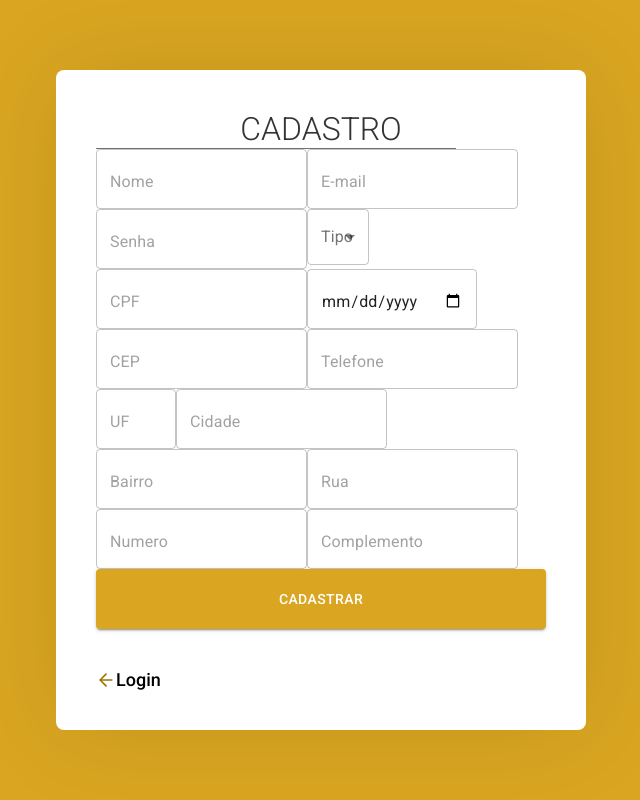
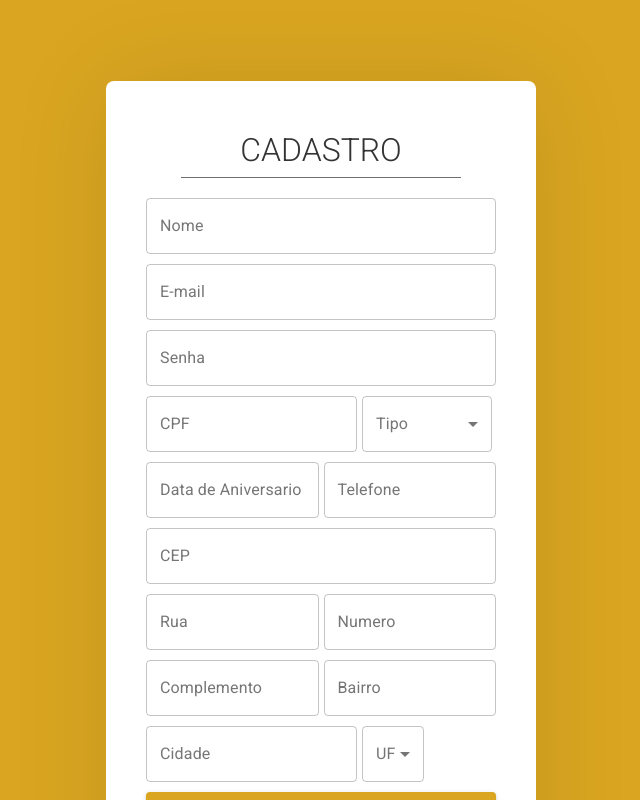
Before and after one commit to cpejr/frontEnd-dildoSystem, a React (Create React App) app: page /register in a window 1280 px wide. Shown: the top 800 px of the page, without its empty margins (319-959 px from the left). Built offline with nearby package versions, Linux system fonts and the light colour scheme.

Commit message:
Página de cadastro arrumada

```diff
--- a/public/index.html
+++ b/public/index.html
@@ -1,5 +1,6 @@
 <!DOCTYPE html>
 <html lang="en">
+
 <head>
   <meta charset="utf-8" />
   <link rel="icon" href="%PUBLIC_URL%/favicon.ico" />
@@ -7,10 +8,24 @@
   <meta name="theme-color" content="#000000" />
 
   <title>Dildo System</title>
+
+  <script src="https://code.jquery.com/jquery-3.4.1.slim.min.js"
+    integrity="sha384-J6qa4849blE2+poT4WnyKhv5vZF5SrPo0iEjwBvKU7imGFAV0wwj1yYfoRSJoZ+n"
+    crossorigin="anonymous"></script>
+  <script src="https://cdn.jsdelivr.net/npm/popper.js@1.16.0/dist/umd/popper.min.js"
+    integrity="sha384-Q6E9RHvbIyZFJoft+2mJbHaEWldlvI9IOYy5n3zV9zzTtmI3UksdQRVvoxMfooAo"
+    crossorigin="anonymous"></script>
+  <script src="https://stackpath.bootstrapcdn.com/bootstrap/4.4.1/js/bootstrap.min.js"
+    integrity="sha384-wfSDF2E50Y2D1uUdj0O3uMBJnjuUD4Ih7YwaYd1iqfktj0Uod8GCExl3Og8ifwB6"
+    crossorigin="anonymous"></script>
+  <link href="https://fonts.googleapis.com/css2?family=Roboto:wght@100;400;500;700&display=swap" rel="stylesheet" />
+  <link rel="stylesheet" href="https://stackpath.bootstrapcdn.com/bootstrap/4.4.1/css/bootstrap.min.css" integrity="sha384-Vkoo8x4CGsO3+Hhxv8T/Q5PaXtkKtu6ug5TOeNV6gBiFeWPGFN9MuhOf23Q9Ifjh" crossorigin="anonymous">
 </head>
+
 <body>
   <noscript>You need to enable JavaScript to run this app.</noscript>
   <div id="root"></div>
 
 </body>
+
 </html>
--- a/src/App.js
+++ b/src/App.js
@@ -8,12 +8,11 @@ import { ThemeProvider, createMuiTheme } from '@material-ui/core';
 
 function App() {
   const theme = createMuiTheme({
-    palette: { primary: { main: "#DAA621", contrastText: "#FFF" }}
+    palette: { primary: { main: "#DAA621", contrastText: "#FFF" } }
   });
   return (
     <ThemeProvider theme={theme}>
       <Routes />
-      <link href="https://fonts.googleapis.com/css2?family=Roboto:wght@100;400;500;700&display=swap" rel="stylesheet" />
     </ ThemeProvider>
   );
 }
--- a/src/pages/Login/styles.css
+++ b/src/pages/Login/styles.css
@@ -55,7 +55,7 @@
 .login-container section a {
     display: flex;
     align-items: center;
-    margin-top: 40px;
+    margin-top: 10px;
     font-size: 18px;
     text-decoration: none;
     font-weight: 500;
--- a/src/pages/Register/index.js
+++ b/src/pages/Register/index.js
@@ -61,128 +61,176 @@ function Register() {
     return (
         <div className="register-container">
             <div className="content">
+                <section className="form">
                     <h1>CADASTRO</h1>
                     <div className="line" />
-
-                <form onSubmit={handleRegister}>
+                    <div className="container"/>
+                    <div className="d-flex flex-column">
                         <TextField
+                            className="input-register"
                             variant="outlined"
-                        placeholder="Nome"
+                            label="Nome"
                             value={name}
                             onChange={e => setName(e.target.value)}
                         />
 
                         <TextField
+                            className="input-register"
                             variant="outlined"
-                        placeholder="E-mail"
+                            label="E-mail"
                             type="email"
                             value={email}
                             onChange={e => setEmail(e.target.value)}
                         />
 
                         <TextField
+                            className="input-register"
                             variant="outlined"
-                        placeholder="Senha"
+                            label="Senha"
                             type="password"
                             value={password}
                             onChange={e => setPassword(e.target.value)}
                         />
-
-
+                        <div className="d-flex flex-row">
                             <TextField
+                                className="input-register"
+                                variant="outlined"
+                                label="CPF"
+                                type="number"
+                                value={cpf}
+                                onChange={e => setCpf(e.target.value)}
+                            />
+                            <TextField
+                                className="input-register"
                                 id="select"
                                 label="Tipo"
                                 variant="outlined"
                                 value="20"
+                                style={{ width: 130 }}
                                 value={type}
                                 onChange={e => setType(e.target.value)}
                                 select>
-                        <MenuItem value="10">Ten</MenuItem>
-                        <MenuItem value="20">Twenty</MenuItem>
+                                <MenuItem value="retailer">Varejista</MenuItem>
+                                <MenuItem value="wholesaler">Atacadista</MenuItem>
                             </TextField>
 
+                        </div>
+                        <div className="d-flex flex-row">
                             <TextField
+                                className="input-register"
                                 variant="outlined"
-                        placeholder="CPF"
-                        type="number"
-                        value={cpf}
-                        onChange={e => setCpf(e.target.value)}
-                    />
-
-                    <TextField
-                        variant="outlined"
-                        type="date"
-                        placeholder="Data de Aniversario"
+                                label="Data de Aniversario"
+                                // type="date"
                                 value={birthdate}
                                 onChange={e => setBirthdate(e.target.value)}
                             />
 
                             <TextField
+                                className="input-register"
                                 variant="outlined"
-                        placeholder="CEP"
-                        value={zipcode}
-                        onChange={e => setZipcode(e.target.value)}
-                    />
-
-                    <TextField
-                        variant="outlined"
-                        placeholder="Telefone"
+                                label="Telefone"
                                 type="tel"
                                 value={phonenumber}
                                 onChange={e => setPhonenumber(e.target.value)}
                             />
+                        </div>
 
-                    <div className="input-group">
                         <TextField
+                            className="input-register"
                             variant="outlined"
-                            placeholder="UF"
-                            style={{ width: 80 }}
-                            value={state}
-                            onChange={e => setState(e.target.value)}
+                            label="CEP"
+                            value={zipcode}
+                            onChange={e => setZipcode(e.target.value)}
+                        />
+                        <div className="d-flex flex-row">
+                            <TextField
+                                className="input-register"
+                                variant="outlined"
+                                label="Rua"
+                                // style={{ width: 330 }}
+                                value={street}
+                                onChange={e => setStreet(e.target.value)}
+                            />
+                            <TextField
+                                className="input-register"
+                                variant="outlined"
+                                label="Numero"
+                                // style={{ width: 90 }}
+                                type="number"
+                                value={number}
+                                onChange={e => setNumber(e.target.value)}
+                            />
+                        </div>
+                        <div className="d-flex flex-row">
+                            <TextField
+                                className="input-register"
+                                variant="outlined"
+                                label="Complemento"
+                                value={complement}
+                                onChange={e => setComplement(e.target.value)}
                             />
 
                             <TextField
+                                className="input-register"
                                 variant="outlined"
-                            placeholder="Cidade"
+                                label="Bairro"
+                                value={neighborhood}
+                                onChange={e => setNeighborhood(e.target.value)}
+                            />
+                        </div>
+                        <div className="d-flex flex-row">
+                            <TextField
+                                className="input-register"
+                                variant="outlined"
+                                label="Cidade"
                                 value={city}
                                 onChange={e => setCity(e.target.value)}
                             />
+                            <TextField
+                                className="input-register"
+                                id="select"
+                                variant="outlined"
+                                label="UF"
+                                value={state}
+                                onChange={e => setState(e.target.value)}
+                                select>
+                                <MenuItem value="AC">AC</MenuItem>
+                                <MenuItem value="AL">AL</MenuItem>
+                                <MenuItem value="AP">AP</MenuItem>
+                                <MenuItem value="AM">AM</MenuItem>
+                                <MenuItem value="BA">BA</MenuItem>
+                                <MenuItem value="CE">CE</MenuItem>
+                                <MenuItem value="DF">DF</MenuItem>
+                                <MenuItem value="ES">ES</MenuItem>
+                                <MenuItem value="GO">GO</MenuItem>
+                                <MenuItem value="MA">MA</MenuItem>
+                                <MenuItem value="MT">MT</MenuItem>
+                                <MenuItem value="MS">MS</MenuItem>
+                                <MenuItem value="MG">MG</MenuItem>
+                                <MenuItem value="PA">PA</MenuItem>
+                                <MenuItem value="PB">PB</MenuItem>
+                                <MenuItem value="PR">PR</MenuItem>
+                                <MenuItem value="PE">PE</MenuItem>
+                                <MenuItem value="PI">PI</MenuItem>
+                                <MenuItem value="RJ">RJ</MenuItem>
+                                <MenuItem value="RN">RN</MenuItem>
+                                <MenuItem value="RS">RS</MenuItem>
+                                <MenuItem value="RO">RO</MenuItem>
+                                <MenuItem value="RR">RR</MenuItem>
+                                <MenuItem value="SC">SC</MenuItem>
+                                <MenuItem value="SP">SP</MenuItem>
+                                <MenuItem value="SE">SE</MenuItem>
+                                <MenuItem value="TO">TO</MenuItem>
+                            </TextField>
+
                         </div>
-                    <div className="input-group">
-                        <TextField
-                            variant="outlined"
-                            placeholder="Bairro"
-                            value={neighborhood}
-                            onChange={e => setNeighborhood(e.target.value)}
-                        />
 
-                        <TextField
-                            variant="outlined"
-                            placeholder="Rua"
-                            value={street}
-                            onChange={e => setStreet(e.target.value)}
-                        />
-                    </div>
-                    <div className="input-group">
-                        <TextField
-                            variant="outlined"
-                            placeholder="Numero"
-                            value={number}
-                            onChange={e => setNumber(e.target.value)}
-                        />
 
-                        <TextField
-                            variant="outlined"
-                            placeholder="Complemento"
-                            value={complement}
-                            onChange={e => setComplement(e.target.value)}
-                        />
-                    </div>
 
                         <Button className="button" type="submit" variant="contained" color="primary" onClick={handleRegister}> Cadastrar </Button>
 
-                </form>
-
+                    </div>
+                </section>
                 <Link className="back-link" to="/login">
                     <FiArrowLeft size={20} color="#a17402" />
                          Login
--- a/src/pages/Register/styles.css
+++ b/src/pages/Register/styles.css
@@ -1,9 +1,8 @@
 .register-container {
     width: 100%;
     max-width: 1120px;
-    height: 100vh;
+    height: 130vh;
     margin: 0 auto;
-
     display: flex;
     flex-direction: column;
     align-items: center;
@@ -20,10 +19,25 @@
     justify-content: center;
 }
 
-.register-container .content h1 {
+.register-container section h1 {
     font-size: 32px;
     font-weight: 300;
     text-align: center;
+}
+
+.container {
+    margin-top: 20px;
+}
+
+.register-container section {
+    width: 100%;
+    max-width: 350px;
+    justify-content: center;
+    display: flex;
+    flex-direction: column;
+    flex-shrink: 0;
+    align-items: center;
+    margin-top: 10px;
 }
 
 .line {
@@ -37,14 +51,14 @@
     max-width: 450px;
 }
 
-.register-container .content form input {
-    margin-top: 4px;
+.input-register {
+    margin-bottom: 10px !important;
 }
 
 .register-container .content form .input-group {
     display: flex;
 }
 
-.register-container .content form .input-group input + input {
-    margin-left: 4px;
+.flex-row .input-register + .input-register {
+    margin-left: 5px;
 }
```
Lines whose indentation alone changed are shown as unchanged.
